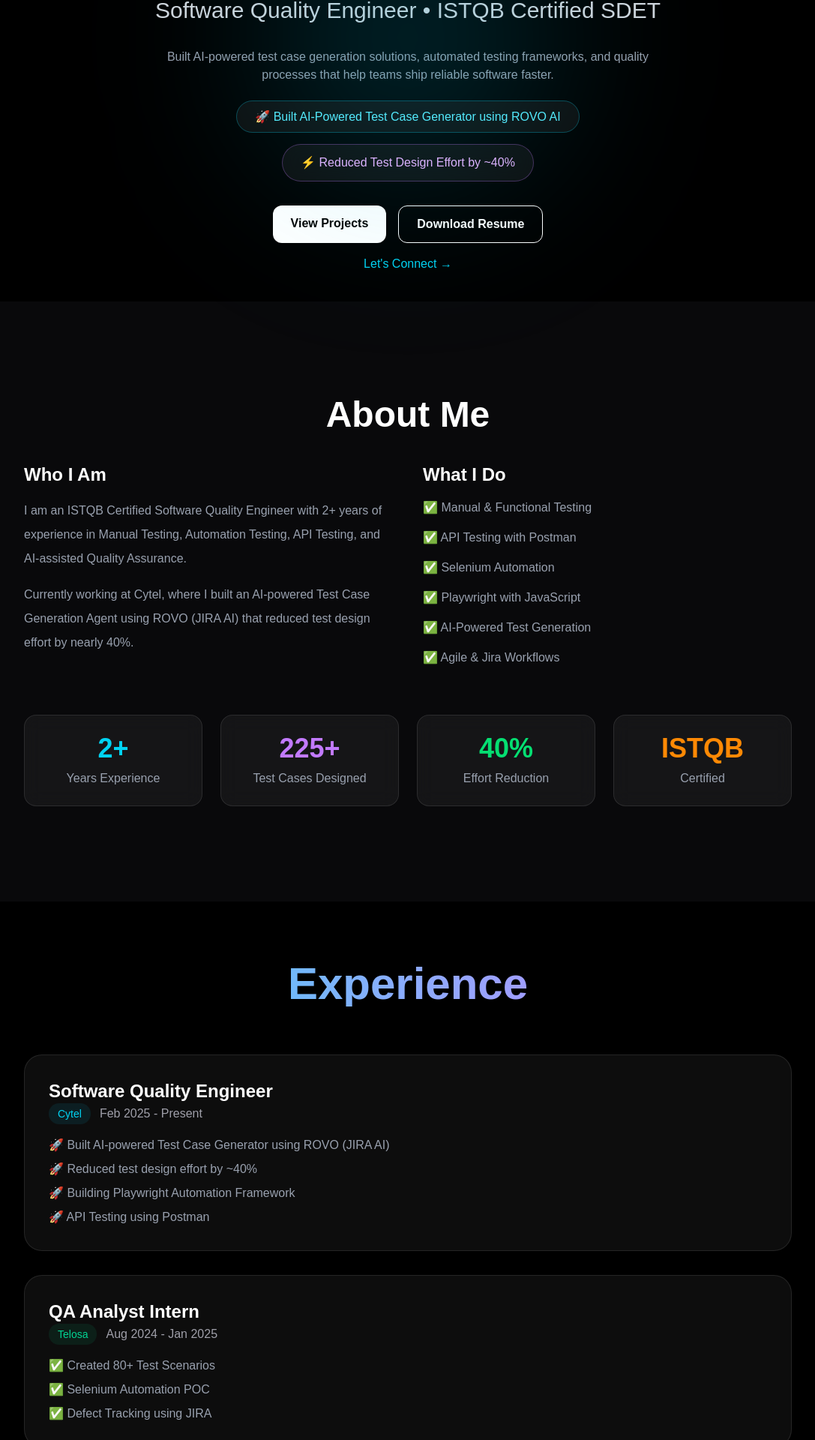
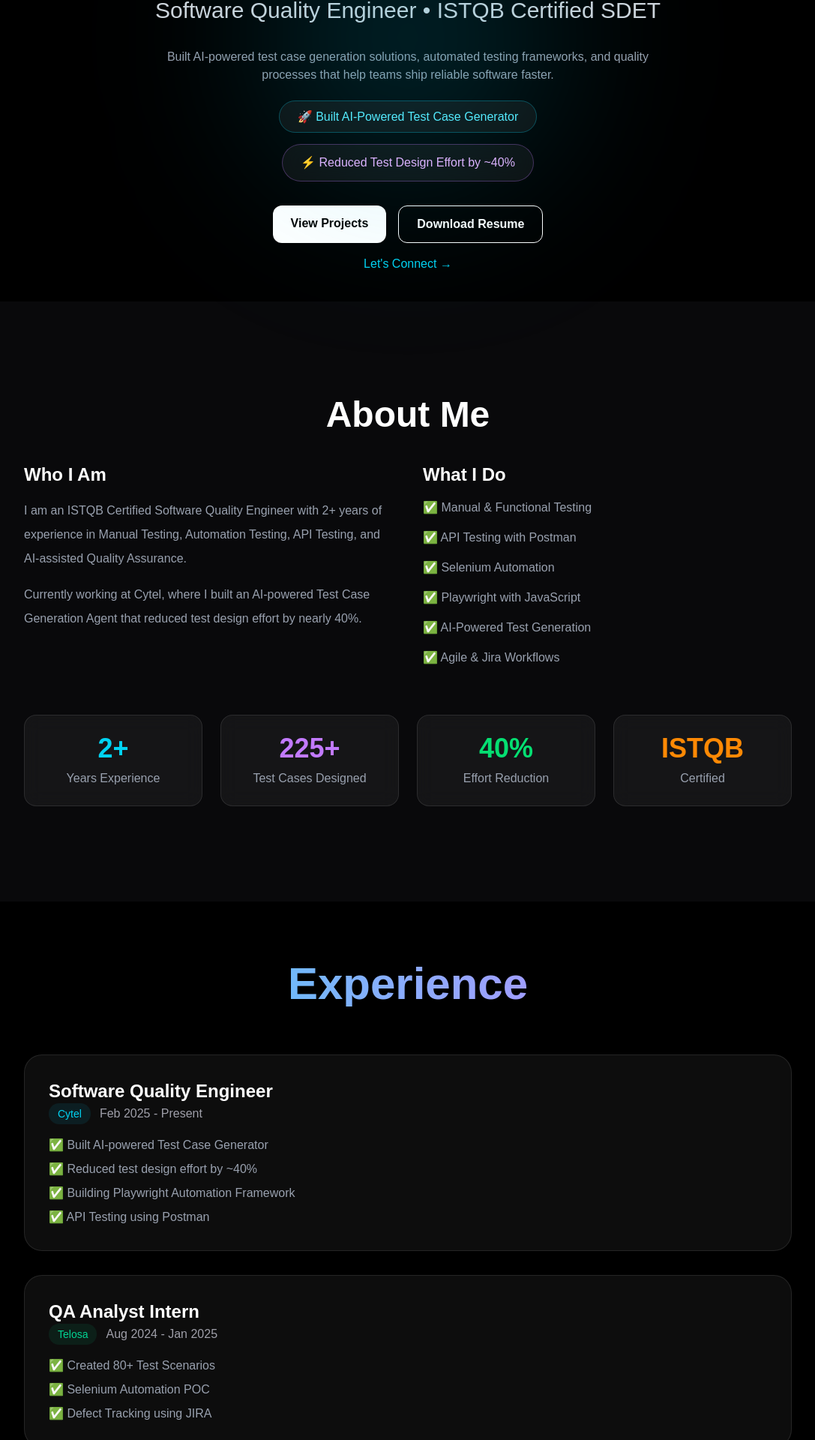
Before and after one commit to divyam-c/divyam-portfolio, a Next.js app: page / in a window 1280 px wide. Shown: the part 398-2318 px from the top of the page at 75% size, without its empty margins (96-1183 px from the left). Built offline with nearby package versions, Linux system fonts and the light colour scheme.

Commit message:
updated AI related section

```diff
--- a/app/page.tsx
+++ b/app/page.tsx
@@ -58,7 +58,7 @@ export default function Home() {
 
         <div className="mb-8">
          <span className="px-6 py-3 rounded-full backdrop-blur-md bg-white/5 border border-cyan-400/30 text-cyan-300">
-  🚀 Built AI-Powered Test Case Generator using ROVO AI
+  🚀 Built AI-Powered Test Case Generator
 </span>
 <div className="mt-6">
   <span className="inline-block px-6 py-3 rounded-full backdrop-blur-md bg-white/5 border border-purple-400/30 text-purple-300">
@@ -125,8 +125,7 @@ export default function Home() {
 
               <p className="text-gray-400 leading-8 mt-4">
                 Currently working at Cytel, where I built an
-                AI-powered Test Case Generation Agent using ROVO
-                (JIRA AI) that reduced test design effort by nearly 40%.
+                AI-powered Test Case Generation Agent that reduced test design effort by nearly 40%.
               </p>
             </div>
 
@@ -203,10 +202,10 @@ export default function Home() {
 </div>
 
               <ul className="space-y-2 text-gray-400">
-                <li>🚀 Built AI-powered Test Case Generator using ROVO (JIRA AI)</li>
-                <li>🚀 Reduced test design effort by ~40%</li>
-                <li>🚀 Building Playwright Automation Framework</li>
-                <li>🚀 API Testing using Postman</li>
+                <li>✅ Built AI-powered Test Case Generator</li>
+                <li>✅ Reduced test design effort by ~40%</li>
+                <li>✅ Building Playwright Automation Framework</li>
+                <li>✅ API Testing using Postman</li>
               </ul>
             </div>
 
@@ -309,7 +308,7 @@ export default function Home() {
         </h3>
 
         <p className="text-gray-400 mb-6">
-          Built a ROVO AI Agent that automatically generates
+          Built an AI Agent that automatically generates
           requirement-linked test scenarios and reduces test
           design effort significantly.
         </p>
@@ -449,7 +448,7 @@ export default function Home() {
       </span>
 
       <span className="px-5 py-3 rounded-2xl bg-yellow-500/10 text-yellow-400 border border-yellow-500/20 hover:scale-105 transition">
-        ROVO AI
+        Agentic AI
       </span>
 
       <span className="px-5 py-3 rounded-2xl bg-blue-500/10 text-blue-400 border border-blue-500/20 hover:scale-105 transition">
```
